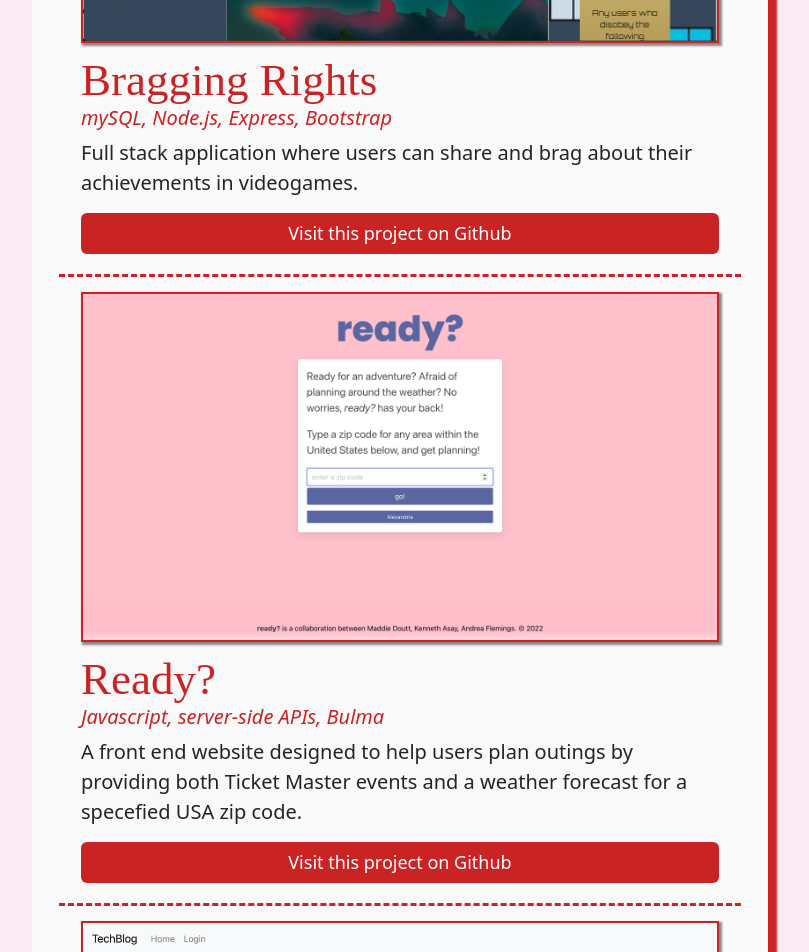
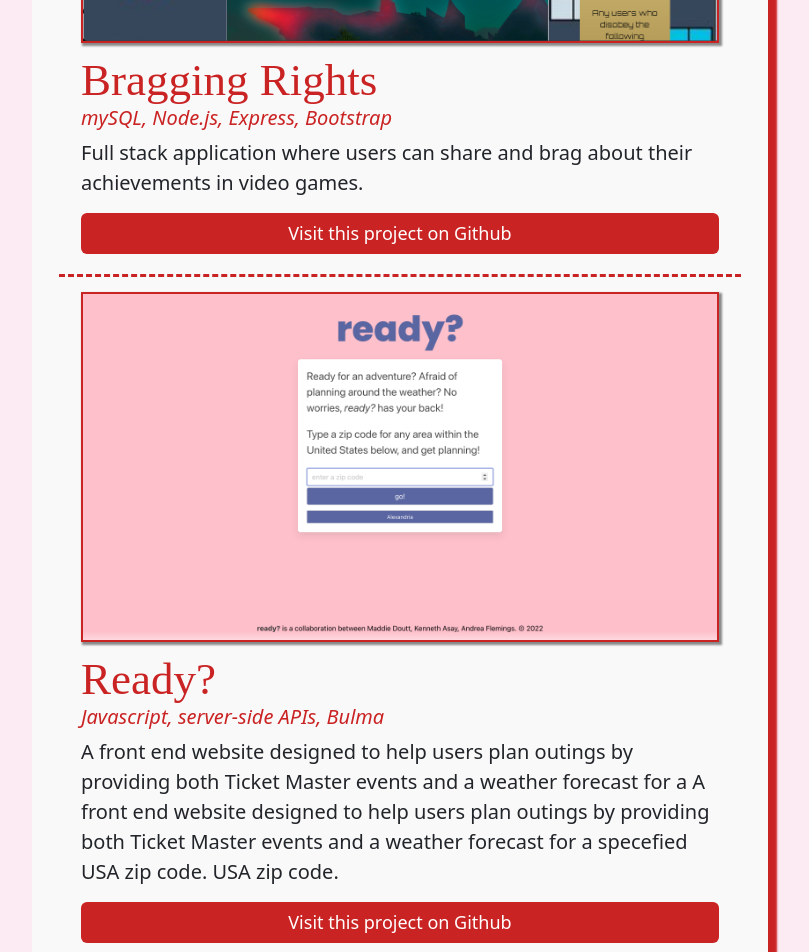
Before and after one commit to cultstatue/portfolio-2.0, a React (Create React App) app: page /#/ in a window 1280 px wide. Shown: the part 1320-2272 px from the top of the page, without its empty margins (240-1049 px from the left). Built offline with nearby package versions, Linux system fonts and the light colour scheme; a web font is replaced by a local one.

Commit message:
fixed a few typos

```diff
--- a/src/pages/Work/index.js
+++ b/src/pages/Work/index.js
@@ -23,7 +23,7 @@ function Work() {
             name: "Bragging Rights",
             img: "bragging-rights.png",
             subtitle: "mySQL, Node.js, Express, Bootstrap",
-            desc: "Full stack application where users can share and brag about their achievements in videogames.",
+            desc: "Full stack application where users can share and brag about their achievements in video games.",
             github: "https://github.com/cultstatue/bragging-rights"
 
         },
@@ -31,7 +31,7 @@ function Work() {
             name: "Ready?",
             img: "ready.png",
             subtitle: "Javascript, server-side APIs, Bulma",
-            desc: "A front end website designed to help users plan outings by providing both Ticket Master events and a weather forecast for a specefied USA zip code.",
+            desc: "A front end website designed to help users plan outings by providing both Ticket Master events and a weather forecast for a A front end website designed to help users plan outings by providing both Ticket Master events and a weather forecast for a specefied USA zip code. USA zip code.",
             github: "https://github.com/cultstatue/ready-"
 
         },
```
